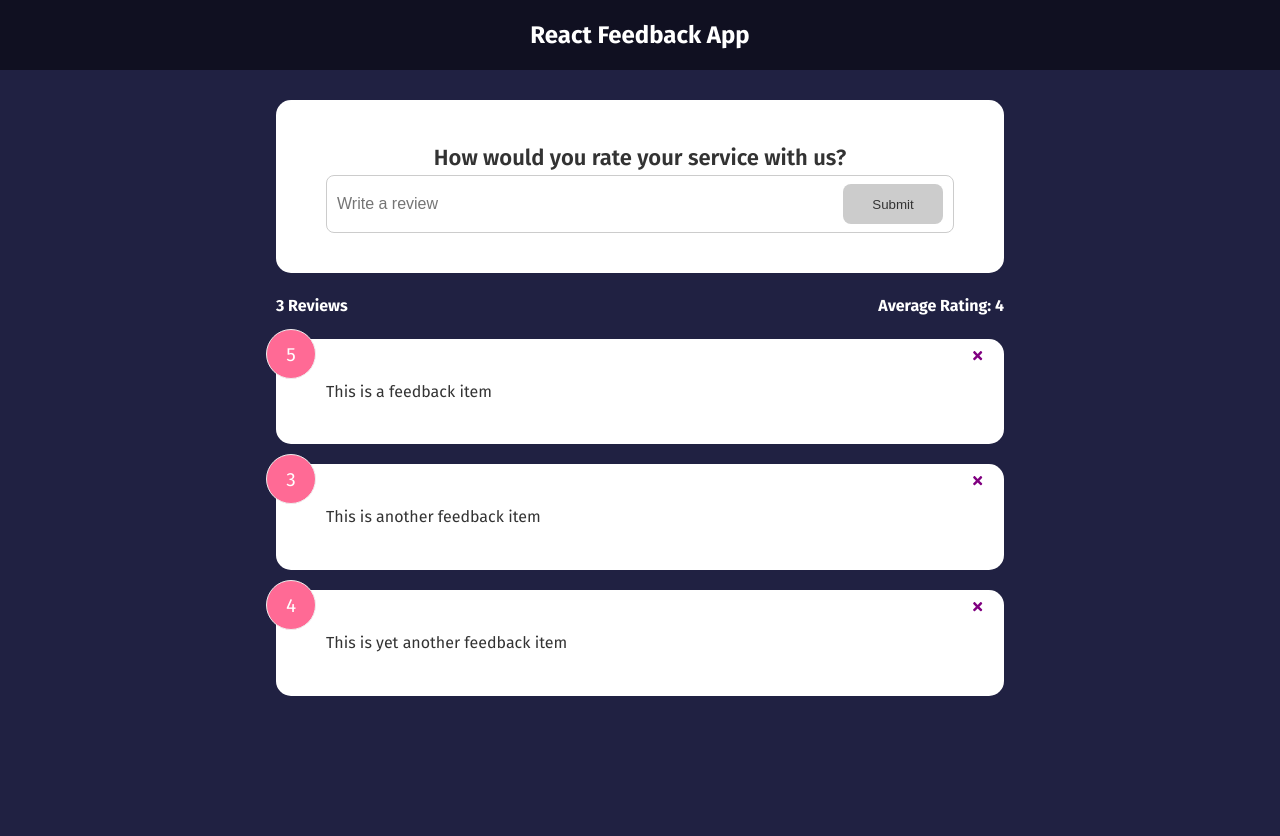
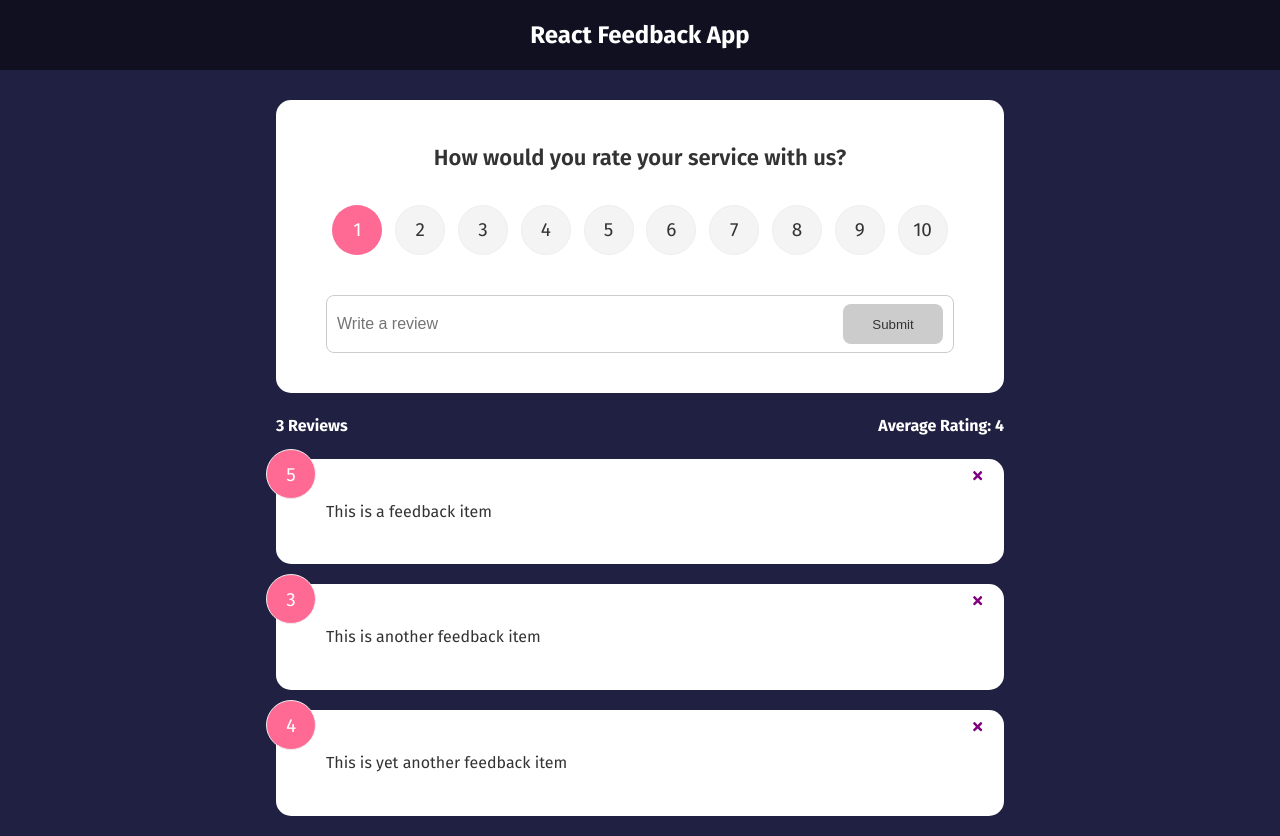
Before and after one commit to prasadhonrao/react-feedback-app, a React (Create React App) app: page / in a window 1280 px wide. Before the commit the page ends 800 px from the top, so only its background shows below. Built offline with nearby package versions, Linux system fonts and the light colour scheme.

Commit message:
Implement add feedback feature

```diff
--- a/src/App.js
+++ b/src/App.js
@@ -13,11 +13,16 @@
     setFeedback(feedback.filter((item) => item.id !== id));
   }
 
+  function addFeedback(newFeedback) {
+    newFeedback.id = feedback.length + 1;
+    setFeedback([...feedback, newFeedback]);
+  }
+
   return (
     <>
       <Header text="React Feedback App" />
       <div className="container">
-        <FeedbackForm />
+        <FeedbackForm handleAdd={addFeedback} />
         <FeedbackStats feedback={feedback} />
         <FeedbackList feedback={feedback} handleDelete={deleteFeedback} />
       </div>
--- a/src/components/FeedbackForm.jsx
+++ b/src/components/FeedbackForm.jsx
@@ -1,11 +1,13 @@
 import { useState } from 'react';
 import Card from './shared/Card';
 import Button from './shared/Button';
+import RatingSelect from './RatingSelect';
 
-const FeedbackForm = () => {
+const FeedbackForm = ({ handleAdd }) => {
   const [text, setText] = useState('');
   const [btnDisabled, setBtnDisabled] = useState(true);
   const [message, setMessage] = useState('');
+  const [rating, setRating] = useState(10);
 
   const handleTextChange = (e) => {
     if (e.target.value === '') {
@@ -21,11 +23,29 @@
     setText(e.target.value);
   };
 
+  const handleSubmit = (e) => {
+    e.preventDefault();
+    if (text.trim().length > 10) {
+      const newFeedback = {
+        text,
+        rating,
+      };
+
+      handleAdd(newFeedback);
+      setText('');
+      setRating(1);
+    }
+  };
+
   return (
     <Card>
-      <form>
+      <form onSubmit={handleSubmit}>
         <h2>How would you rate your service with us?</h2>
-        {/* @todo - rating select component */}
+        <RatingSelect
+          select={(rating) => {
+            setRating(rating);
+          }}
+        />
         <div className="input-group">
           <input onChange={handleTextChange} type="text" placeholder="Write a review" value={text} />
           <Button type="submit" isDisabled={btnDisabled}>
--- /dev/null
+++ b/src/components/RatingSelect.jsx
@@ -0,0 +1,59 @@
+import { useState } from 'react';
+
+const RatingSelect = ({ select }) => {
+  const [selected, setSelected] = useState(1);
+
+  const handleChange = (e) => {
+    setSelected(Number(e.currentTarget.value));
+    select(Number(e.currentTarget.value));
+  };
+
+  return (
+    <>
+      <ul className="rating">
+        <li>
+          <input type="radio" id="num1" name="rating" value="1" checked={selected === 1} onChange={handleChange} />
+          <label htmlFor="num1">1</label>
+        </li>
+        <li>
+          <input type="radio" id="num2" name="rating" value="2" checked={selected === 2} onChange={handleChange} />
+          <label htmlFor="num2">2</label>
+        </li>
+        <li>
+          <input type="radio" id="num3" name="rating" value="3" checked={selected === 3} onChange={handleChange} />
+          <label htmlFor="num3">3</label>
+        </li>
+        <li>
+          <input type="radio" id="num4" name="rating" value="4" checked={selected === 4} onChange={handleChange} />
+          <label htmlFor="num4">4</label>
+        </li>
+        <li>
+          <input type="radio" id="num5" name="rating" value="5" checked={selected === 5} onChange={handleChange} />
+          <label htmlFor="num5">5</label>
+        </li>
+        <li>
+          <input type="radio" id="num6" name="rating" value="6" checked={selected === 6} onChange={handleChange} />
+          <label htmlFor="num6">6</label>
+        </li>
+        <li>
+          <input type="radio" id="num7" name="rating" value="7" checked={selected === 7} onChange={handleChange} />
+          <label htmlFor="num7">7</label>
+        </li>
+        <li>
+          <input type="radio" id="num8" name="rating" value="8" checked={selected === 8} onChange={handleChange} />
+          <label htmlFor="num8">8</label>
+        </li>
+        <li>
+          <input type="radio" id="num9" name="rating" value="9" checked={selected === 9} onChange={handleChange} />
+          <label htmlFor="num9">9</label>
+        </li>
+        <li>
+          <input type="radio" id="num10" name="rating" value="10" checked={selected === 10} onChange={handleChange} />
+          <label htmlFor="num10">10</label>
+        </li>
+      </ul>
+    </>
+  );
+};
+
+export default RatingSelect;
```
